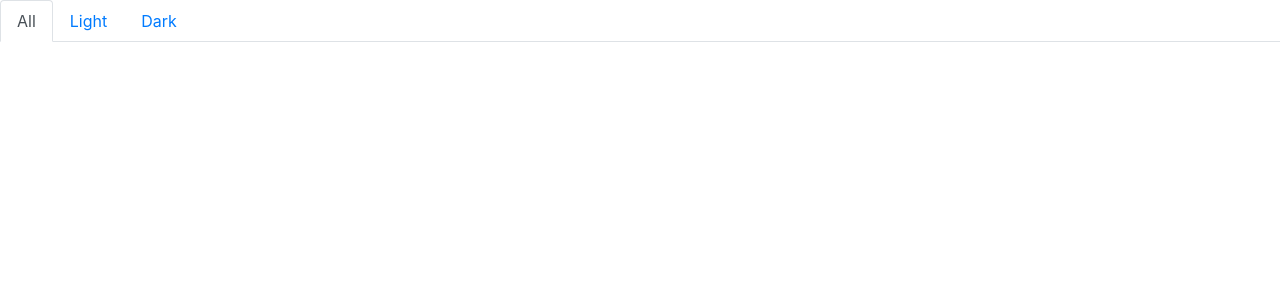
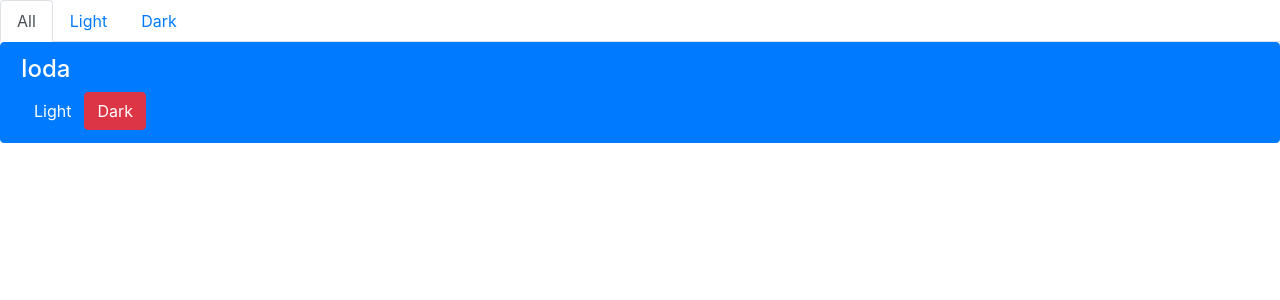
Before and after one commit to edysegura/angular-starwars, an Angular app: page / in a window 1280 px wide. Shown: the top 300 px of the page. Built offline with nearby package versions, Linux system fonts and the light colour scheme.

Commit message:
Added list component

```diff
--- a/src/app/app.component.html
+++ b/src/app/app.component.html
@@ -1 +1,2 @@
 <app-tabs></app-tabs>
+<app-list></app-list>
--- a/src/app/item/item.component.html
+++ b/src/app/item/item.component.html
@@ -1,3 +1,7 @@
-<p>
-  item works!
-</p>
+<a href="#" class="list-group-item active">
+  <h4 class="list-group-item-heading">Ioda</h4>
+  <div>
+    <button class="btn btn-primary">Light</button>
+    <button class="btn btn-danger">Dark</button>
+  </div>
+</a>
--- a/src/app/list/list.component.html
+++ b/src/app/list/list.component.html
@@ -1,3 +1,3 @@
-<p>
-  list works!
-</p>
+<div class="list-group">
+  <app-item></app-item>
+</div>
```
